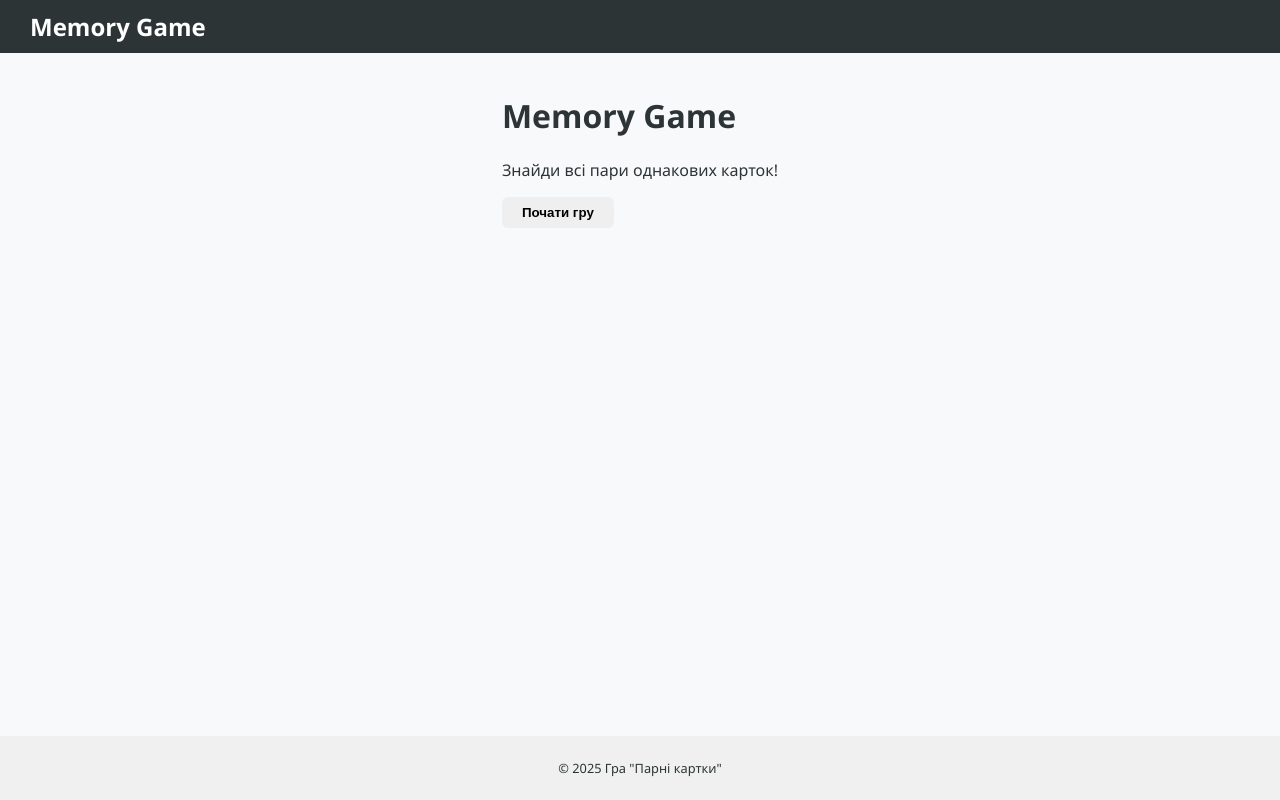
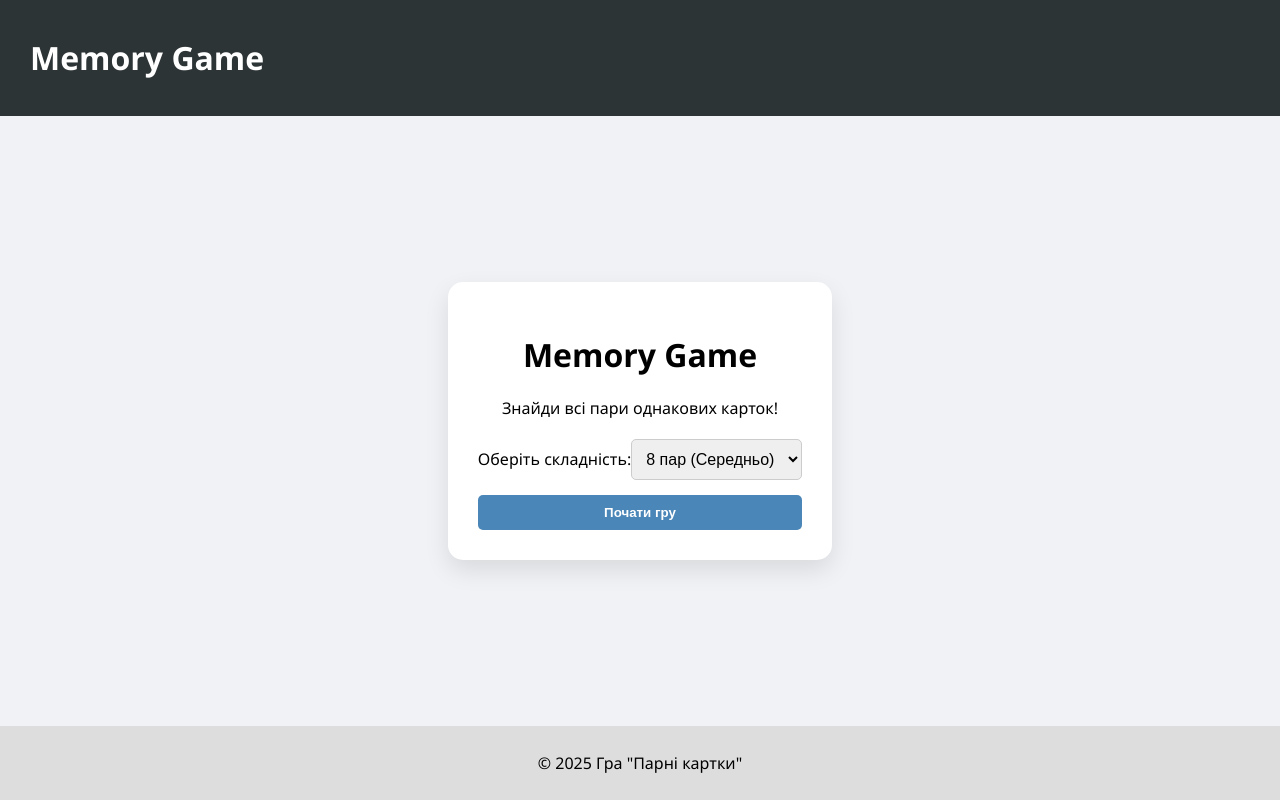
Before and after one commit to vt231pdm/Memory-Cards, a React (Vite) app: page / in a window 1280 px wide. Built offline with nearby package versions, Linux system fonts and the light colour scheme.

Commit message:
added-configuration-logic

```diff
--- a/package.json
+++ b/package.json
@@ -10,8 +10,11 @@
     "preview": "vite preview"
   },
   "dependencies": {
+    "@hookform/resolvers": "^5.2.2",
     "react": "^19.2.0",
-    "react-dom": "^19.2.0"
+    "react-dom": "^19.2.0",
+    "react-hook-form": "^7.69.0",
+    "yup": "^1.7.1"
   },
   "devDependencies": {
     "@eslint/js": "^9.39.1",
--- a/src/App.css
+++ b/src/App.css
@@ -1,18 +1,20 @@
 :root {
-  --bg-color: #f8f9fa;
+  --bg-color: #f0f2f5;
+  --card-blue: #4a86b8;
+  --accent-orange: #ff793f;
   --header-bg: #2d3436;
-  --card-blue: #4a86b8;
-  --card-hover: #3498db;
-  --card-white: #ffffff;
-  --accent-orange: #ff793f;
-  --text-main: #2d3436;
 }
 
-body {
+* {
+  box-sizing: border-box;
+}
+body,
+html {
   margin: 0;
+  padding: 0;
+  height: 100%;
   background-color: var(--bg-color);
-  font-family: "Segoe UI", Roboto, sans-serif;
-  color: var(--text-main);
+  font-family: "Segoe UI", sans-serif;
 }
 
 .app-layout {
@@ -24,21 +26,8 @@ body {
 
 header {
   background: var(--header-bg);
-  padding: 10px 30px;
   color: white;
-  flex-shrink: 0;
-}
-
-header h1 {
-  margin: 0;
-  font-size: 1.5rem;
-}
-
-footer {
-  padding: 10px;
-  background: #f0f0f0;
-  font-size: 0.8rem;
-  text-align: center;
+  padding: 15px 30px;
   flex-shrink: 0;
 }
 
@@ -47,80 +36,103 @@ footer {
   display: flex;
   flex-direction: column;
   align-items: center;
-  justify-content: flex-start;
+  justify-content: center;
   padding: 20px;
-  min-height: 0;
+  position: relative;
 }
 
-.stats {
-  margin-bottom: 20px;
+.start-card {
+  background: white;
+  padding: 30px;
+  border-radius: 15px;
+  box-shadow: 0 10px 25px rgba(0, 0, 0, 0.1);
+  text-align: center;
+  width: 100%;
+  max-width: 400px;
+}
+
+.start-form {
+  display: flex;
+  flex-direction: column;
+  gap: 15px;
+  margin-top: 20px;
+}
+
+.start-form select {
+  padding: 10px;
+  border-radius: 5px;
+  border: 1px solid #ccc;
+  font-size: 1rem;
+}
+
+.modal-overlay {
+  position: fixed;
+  top: 0;
+  left: 0;
+  width: 100%;
+  height: 100%;
+  background: rgba(0, 0, 0, 0.7);
   display: flex;
   align-items: center;
-  gap: 20px;
-  flex-shrink: 0;
+  justify-content: center;
+  z-index: 9999;
+}
+
+.modal-content {
+  background: white;
+  padding: 40px;
+  border-radius: 20px;
+  text-align: center;
+  box-shadow: 0 15px 40px rgba(0, 0, 0, 0.4);
+  max-width: 400px;
+  width: 90%;
 }
 
 .grid {
   display: grid;
   grid-template-columns: repeat(4, 1fr);
-  gap: 20px;
-  width: 90%;
-  max-width: 1000px;
-  margin: 0 auto;
+  gap: 15px;
+  width: 100%;
+  max-width: 900px;
   max-height: calc(100vh - 200px);
-  align-content: start;
 }
 
 .card {
-  position: relative;
-  width: 100%;
   aspect-ratio: 1.6 / 1;
-  border-radius: 12px;
+  background-color: var(--card-blue);
+  border-radius: 10px;
   cursor: pointer;
-  background-color: var(--card-blue);
-  transition: transform 0.2s ease, background-color 0.2s;
-  box-shadow: 0 4px 10px rgba(0, 0, 0, 0.15);
-  border: none;
   display: flex;
   align-items: center;
   justify-content: center;
+  color: white;
+  font-size: 2.5rem;
+  transition: transform 0.2s;
 }
 
 .card.flipped {
-  background-color: var(--card-white);
+  background-color: white;
+  color: black;
   box-shadow: inset 0 0 0 3px var(--card-blue);
 }
 
-.card-face {
-  font-size: clamp(2rem, 5vw, 4rem);
-  line-height: 1;
-  user-select: none;
-}
-
-.card:hover:not(.flipped) {
-  transform: translateY(-5px);
-  background-color: var(--card-hover);
-}
-
 .btn {
-  padding: 8px 20px;
+  padding: 10px 20px;
   border: none;
-  border-radius: 6px;
+  border-radius: 5px;
   font-weight: bold;
   cursor: pointer;
+  background-color: var(--card-blue);
+  color: white;
 }
 
 .btn-secondary {
-  background: var(--accent-orange);
-  color: white;
+  background-color: var(--accent-orange);
 }
 
-@media (max-height: 700px) {
-  .grid {
-    gap: 10px;
-    max-width: 800px;
-  }
-  .card-face {
-    font-size: 2.5rem;
-  }
+footer {
+  padding: 10px;
+  background: #ddd;
+  text-align: center;
+  flex-shrink: 0;
 }
--- a/src/App.jsx
+++ b/src/App.jsx
@@ -1,29 +1,41 @@
+import "./App.css";
 import { useState } from "react";
-import "./App.css";
-import { Layout } from "./components/Layout";
 import { StartPage } from "./pages/StartPage";
 import { GamePage } from "./pages/GamePage";
-import { ResultsPage } from "./pages/ResultsPage";
+import { ResultModal } from "./components/ResultModal";
+import { Layout } from "./components/Layout";
 
 function App() {
   const [screen, setScreen] = useState("start");
   const [moves, setMoves] = useState(0);
+  const [showModal, setShowModal] = useState(false);
+
+  const handleFinish = () => setShowModal(true);
+
+  const restartCurrent = () => {
+    setShowModal(false);
+    setScreen("reset");
+    setTimeout(() => setScreen("game"), 10);
+  };
+
+  const goToStart = () => {
+    setShowModal(false);
+    setScreen("start");
+  };
 
   return (
-    <Layout moves={screen === "game" ? moves : undefined}>
+    <Layout>
       {screen === "start" && <StartPage onStart={() => setScreen("game")} />}
 
       {screen === "game" && (
-        <GamePage setMoves={setMoves} onFinish={() => setScreen("results")} />
+        <GamePage setMoves={setMoves} onFinish={handleFinish} />
       )}
 
-      {screen === "results" && (
-        <ResultsPage
-          finalMoves={moves}
-          onRestart={() => {
-            setScreen("start");
-            setMoves(0);
-          }}
+      {showModal && (
+        <ResultModal
+          moves={moves}
+          onRestart={restartCurrent}
+          onNewGame={goToStart}
         />
       )}
     </Layout>
--- /dev/null
+++ b/src/components/ResultModal.jsx
@@ -0,0 +1,24 @@
+import ReactDOM from "react-dom";
+
+export const ResultModal = ({ moves, onRestart, onNewGame }) => {
+  return ReactDOM.createPortal(
+    <div className="modal-overlay">
+      <div className="modal-content">
+        <div className="modal-icon">🎉</div>
+        <h2>Чудова робота!</h2>
+        <p>
+          Ваш результат: <strong>{moves}</strong> ходів
+        </p>
+        <div className="modal-buttons">
+          <button onClick={onRestart} className="btn btn-primary">
+            Зіграти ще раз
+          </button>
+          <button onClick={onNewGame} className="btn btn-secondary">
+            На головну
+          </button>
+        </div>
+      </div>
+    </div>,
+    document.body
+  );
+};
--- a/src/hooks/useMemoryGame.js
+++ b/src/hooks/useMemoryGame.js
@@ -1,6 +1,23 @@
-import { useState, useEffect } from "react";
+import { useState, useEffect, useCallback } from "react";
 
-const EMOJIS = ["🍎", "🍌", "🍇", "🍊", "🍓", "🍍", "🥝", "🍉"];
+const ALL_EMOJIS = [
+  "🍎",
+  "🍌",
+  "🍇",
+  "🍊",
+  "🍓",
+  "🍍",
+  "🥝",
+  "🍉",
+  "🍒",
+  "🍑",
+  "🍐",
+  "🫐",
+  "🥑",
+  "🥦",
+  "🌽",
+  "🥕",
+];
 
 export const useMemoryGame = (onFinish) => {
   const [cards, setCards] = useState([]);
@@ -8,8 +25,20 @@ export const useMemoryGame = (onFinish) => {
   const [matchedPairs, setMatchedPairs] = useState(0);
   const [moves, setMoves] = useState(0);
 
-  const initGame = () => {
-    const deck = [...EMOJIS, ...EMOJIS]
+  const getPairsCount = () => {
+    const saved = localStorage.getItem("gamePairs");
+    return saved ? Number(saved) : 8;
+  };
+
+  const initGame = useCallback(() => {
+    const count = getPairsCount();
+
+    const selectedEmojis = ALL_EMOJIS.sort(() => Math.random() - 0.5).slice(
+      0,
+      count
+    );
+
+    const deck = [...selectedEmojis, ...selectedEmojis]
       .sort(() => Math.random() - 0.5)
       .map((emoji, index) => ({
         id: index,
@@ -17,11 +46,12 @@ export const useMemoryGame = (onFinish) => {
         isFlipped: false,
         isMatched: false,
       }));
+
     setCards(deck);
     setMoves(0);
     setMatchedPairs(0);
     setFlippedCards([]);
-  };
+  }, []);
 
   const handleCardClick = (id) => {
     const card = cards.find((c) => c.id === id);
@@ -32,7 +62,7 @@ export const useMemoryGame = (onFinish) => {
       c.id === id ? { ...c, isFlipped: true } : c
     );
     setCards(newCards);
-    setFlippedCards([...flippedCards, card]);
+    setFlippedCards((prev) => [...prev, card]);
   };
 
   useEffect(() => {
@@ -49,7 +79,7 @@ export const useMemoryGame = (onFinish) => {
         setMatchedPairs((prev) => prev + 1);
         setFlippedCards([]);
       } else {
-        setTimeout(() => {
+        const timer = setTimeout(() => {
           setCards((prev) =>
             prev.map((c) =>
               c.id === first.id || c.id === second.id
@@ -59,13 +89,18 @@ export const useMemoryGame = (onFinish) => {
           );
           setFlippedCards([]);
         }, 1000);
+        return () => clearTimeout(timer);
       }
     }
   }, [flippedCards]);
 
   useEffect(() => {
-    if (matchedPairs === EMOJIS.length && matchedPairs > 0) {
-      setTimeout(onFinish, 500);
+    const count = getPairsCount();
+    if (matchedPairs === count && count > 0) {
+      const timer = setTimeout(() => {
+        onFinish();
+      }, 600);
+      return () => clearTimeout(timer);
     }
   }, [matchedPairs, onFinish]);
 
--- a/src/pages/StartPage.jsx
+++ b/src/pages/StartPage.jsx
@@ -1,9 +1,46 @@
-import { Button } from "../components/Button";
+import { useForm } from "react-hook-form";
+import { yupResolver } from "@hookform/resolvers/yup";
+import * as yup from "yup";
 
-export const StartPage = ({ onStart }) => (
-  <div className="page fade-in">
-    <h1>Memory Game</h1>
-    <p>Знайди всі пари однакових карток!</p>
-    <Button onClick={onStart}>Почати гру</Button>
-  </div>
-);
+const schema = yup
+  .object({
+    cardCount: yup.number().required(),
+  })
+  .required();
+
+export const StartPage = ({ onStart }) => {
+  const { register, handleSubmit } = useForm({
+    resolver: yupResolver(schema),
+    defaultValues: {
+      cardCount: Number(localStorage.getItem("gamePairs")) || 8,
+    },
+  });
+
+  const onSubmit = (data) => {
+    localStorage.setItem("gamePairs", data.cardCount);
+    onStart();
+  };
+
+  return (
+    <div className="content">
+      <div className="start-card">
+        <h1>Memory Game</h1>
+        <p>Знайди всі пари однакових карток!</p>
+
+        <form onSubmit={handleSubmit(onSubmit)} className="start-form">
+          <div className="form-group">
+            <label>Оберіть складність:</label>
+            <select {...register("cardCount")}>
+              <option value="4">4 пари (Легко)</option>
+              <option value="8">8 пар (Середньо)</option>
+              <option value="12">12 пар (Складно)</option>
+            </select>
+          </div>
+          <button type="submit" className="btn btn-primary">
+            Почати гру
+          </button>
+        </form>
+      </div>
+    </div>
+  );
+};
```
Also changed, not shown: 1 other file (tests, documents, lock files or other folders).
